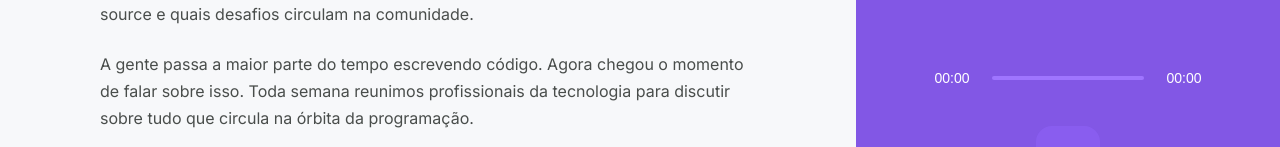
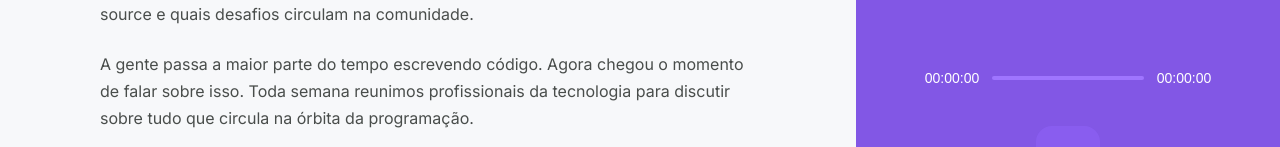
Before and after one commit to MateusJSouza/Podcastr, a Next.js app: page /episodes/a-importancia-da-contribuicao-em-open-source in a window 1280 px wide. Shown: the part 562-709 px from the top of the page. Built offline with nearby package versions, Linux system fonts and the light colour scheme; data requests are answered from the project's data file.

Commit message:
✨ add: podcast progress bar

```diff
--- a/src/components/Player/index.tsx
+++ b/src/components/Player/index.tsx
@@ -1,5 +1,5 @@
 import Image from 'next/image';
-import { useRef, useEffect } from 'react';
+import { useRef, useEffect, useState } from 'react';
 import Slider from 'rc-slider';
 
 import 'rc-slider/assets/index.css';
@@ -7,9 +7,11 @@
 import { usePlayer } from '../../contexts/PlayerContext';
 
 import styles from './styles.module.scss'
+import { convertDurationToTimeString } from '../../utils/convertDurationToTimeString';
 
 export function Player() {
   const audioRef = useRef<HTMLAudioElement>(null);
+  const [progress, setProgress] = useState(0);
 
   const {
     episodeList,
@@ -40,7 +42,18 @@
 
   }, [isPlaying])
 
+  function setupProgressListener() {
+    audioRef.current.currentTime = 0;
 
+    audioRef.current.addEventListener('timeupdate',() => {
+      setProgress(Math.floor(audioRef.current.currentTime))
+    });
+  }
+
+  function handleSeek(amount: number) {
+    audioRef.current.currentTime = amount;
+    setProgress(amount);
+  }
 
   const episode = episodeList[currentEpisodeIndex]
 
@@ -65,14 +78,19 @@
         <div className={!episode ? styles.empty : ''}>
           <strong>Selecione um podcast para ouvir</strong>
         </div>
-      ) }
+      )}
 
       <footer className={styles.empty}>
         <div className={styles.progress}>
-          <span>00:00</span>
+          <span>
+          <span>{convertDurationToTimeString(progress)}</span>
+          </span>
           <div className={styles.slider}>
             { episode ? (
               <Slider
+                max={episode.duration}
+                value={progress}
+                onChange={handleSeek}
                 trackStyle={{ backgroundColor: '#04d361'}}
                 railStyle={{ backgroundColor: '#9f75ff'}}
                 handleStyle={{ borderColor: '#04d361'}}
@@ -81,7 +99,7 @@
               <div className={styles.emptySlider} />
             )}
           </div>
-          <span>00:00</span>
+          <span>{convertDurationToTimeString(episode?.duration ?? 0)}</span>
         </div>
 
         {/* Só executará caso o if for verdadeiro */}
@@ -93,6 +111,7 @@
             autoPlay
             onPlay={() => setPlayingState(true)}
             onPause={() => setPlayingState(false)}
+            onLoadedMetadata={setupProgressListener}
           />
         )}
 
--- a/src/contexts/PlayerContext.tsx
+++ b/src/contexts/PlayerContext.tsx
@@ -74,6 +74,7 @@
   function playNext() {
     if (isShuffling) {
       const nextRandomEpisodeIndex = Math.floor(Math.random() * episodeList.length);
+
       setCurrentEpisodeIndex(nextRandomEpisodeIndex);
 
     } else if (hasNext) {
```
